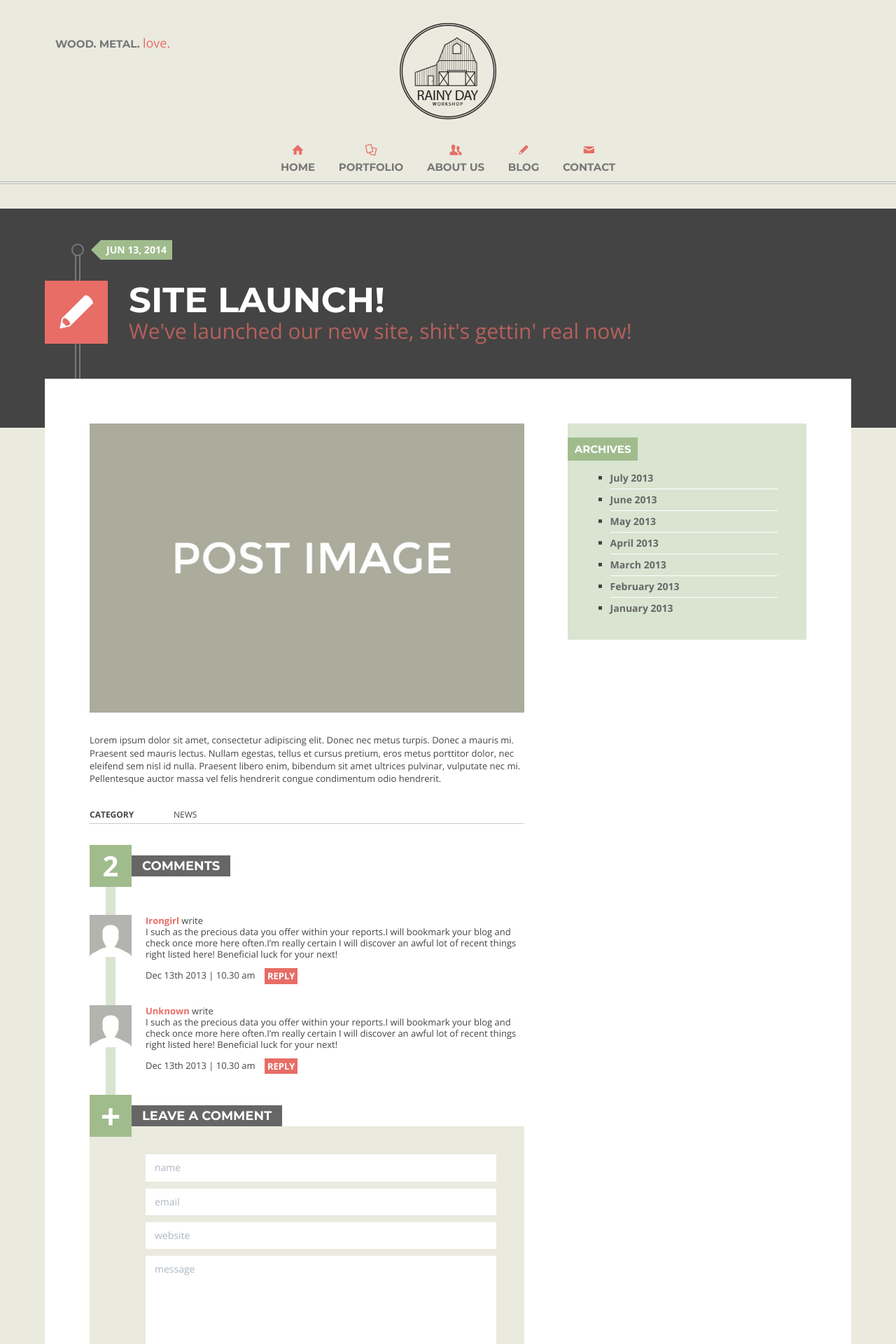
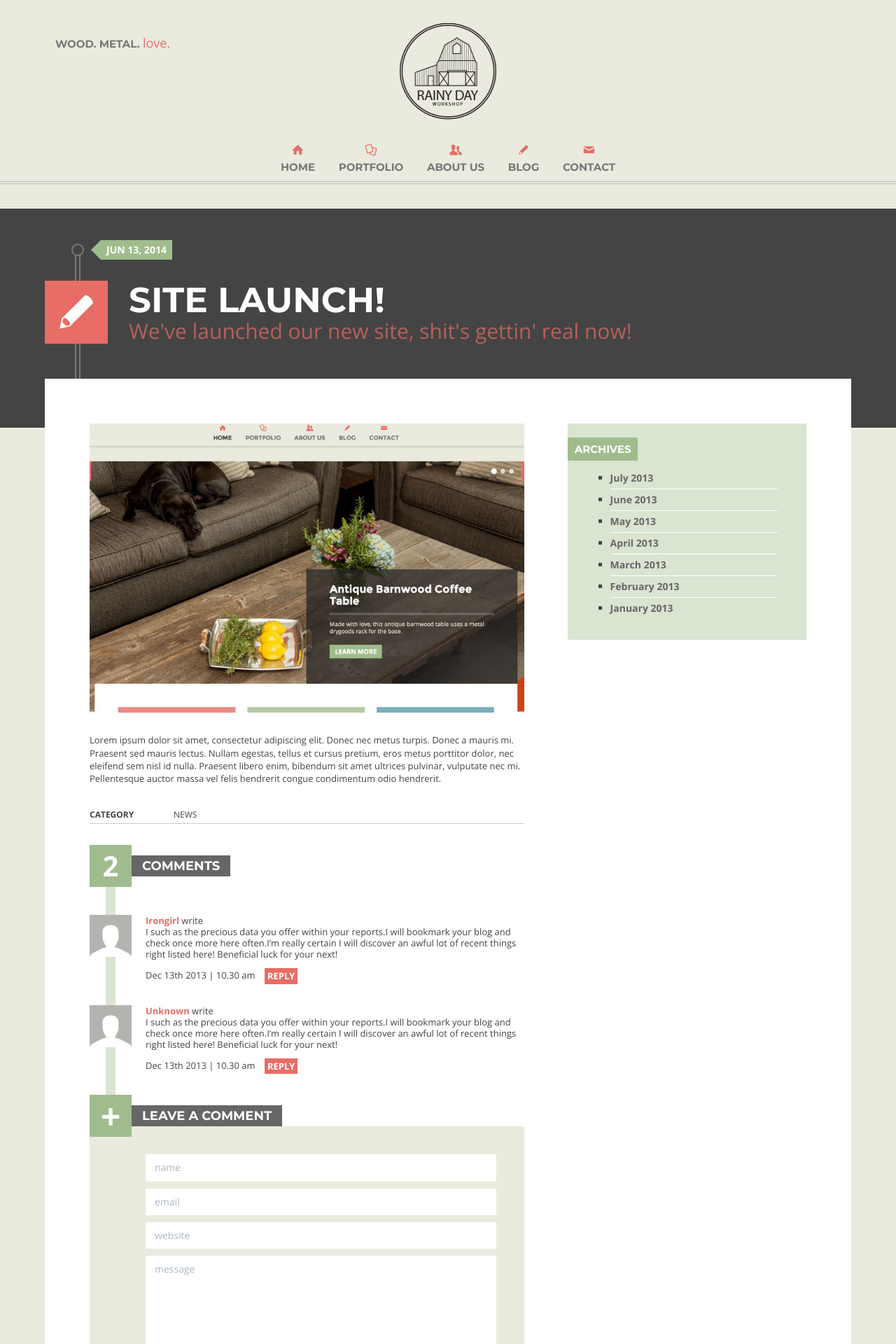
Before and after one commit to audioroger/rdw, a Jekyll site: the page built from _posts/2014-06-13-site-launch.markdown, in a window 1280 px wide. Shown: the top 1920 px of the page at 70% size. Built offline with Jekyll 4.4.1, drawn with Linux system fonts in a browser that asks for light colours.

Commit message:
updated blog image

```diff
--- a/_layouts/post.html
+++ b/_layouts/post.html
@@ -1,5 +1,6 @@
 ---
 layout: index
+thumb: "/images/blog/20141019/web-homepage.jpg"
 ---
 
 <div class="block title-block">
@@ -16,7 +17,7 @@ layout: index
 	<div class="row body">
   	<div class="col-md-8 content offset">
 
-    <img class="post-thumb-wide" src="{{site.baseurl}}/images/sample/post-image.jpg" alt="My Post Image" />
+    <img class="post-thumb-wide" src="{{site.baseurl}}{{page.thumb}}" alt="My Post Image" />
 
 	 <p>Lorem ipsum dolor sit amet, consectetur adipiscing elit. Donec nec metus turpis. Donec a mauris mi. Praesent sed mauris lectus. Nullam egestas, tellus et cursus pretium, eros metus porttitor dolor, nec eleifend sem nisl id nulla. Praesent libero enim, bibendum sit amet ultrices pulvinar, vulputate nec mi. Pellentesque auctor massa vel felis hendrerit congue condimentum odio hendrerit.</p>
 
--- a/_posts/2014-06-13-site-launch.markdown
+++ b/_posts/2014-06-13-site-launch.markdown
@@ -3,7 +3,7 @@ layout: post
 title:  "Site Launch!"
 date:   2014-06-13 07:22:50
 categories: news
-thumb: "/images/portfolio/tables/portfolio_thumb_1.jpg"
+thumb: "/images/blog/20141019/web-homepage.jpg"
 thumbtitle: "Thumnail Image"
 exerpt: "We've launched our new site, shit's gettin' real now!"
 ---
```
Also changed, not shown: images/blog/20141019/web-homepage.jpg (added).
